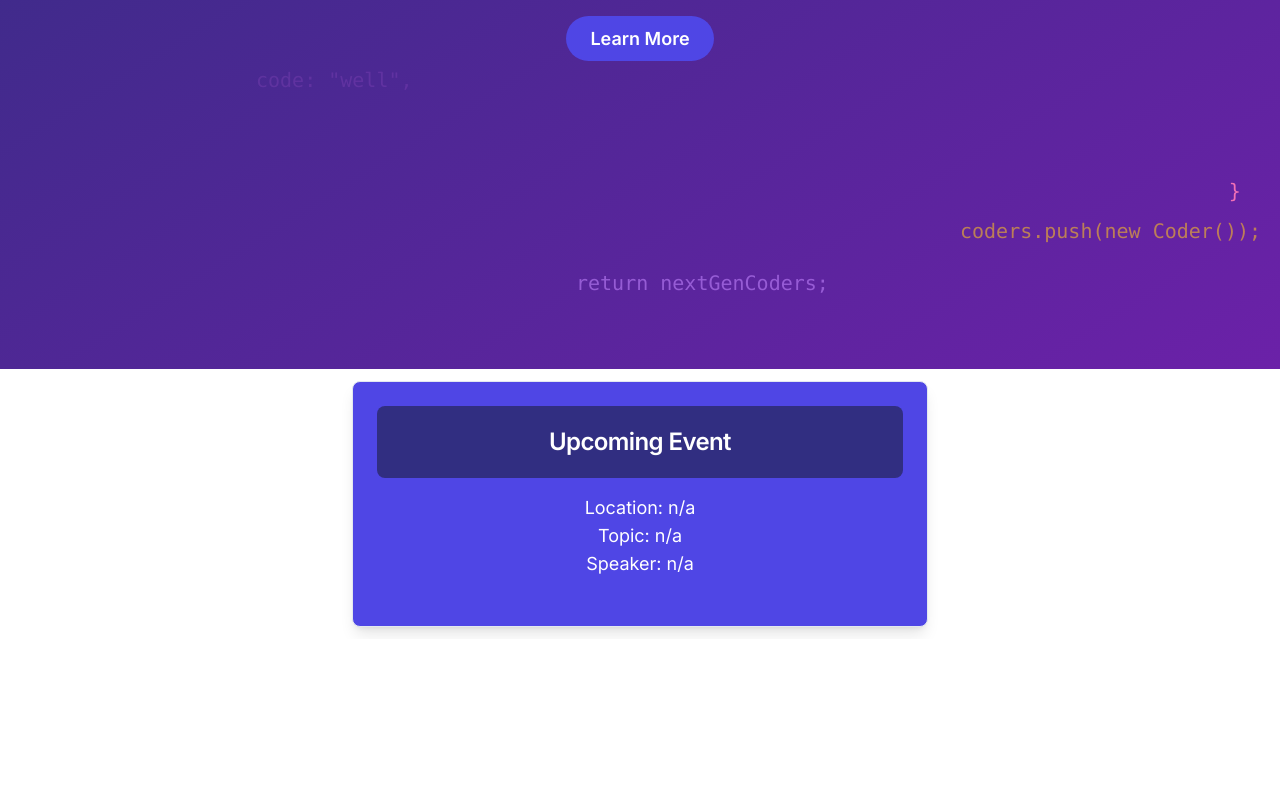
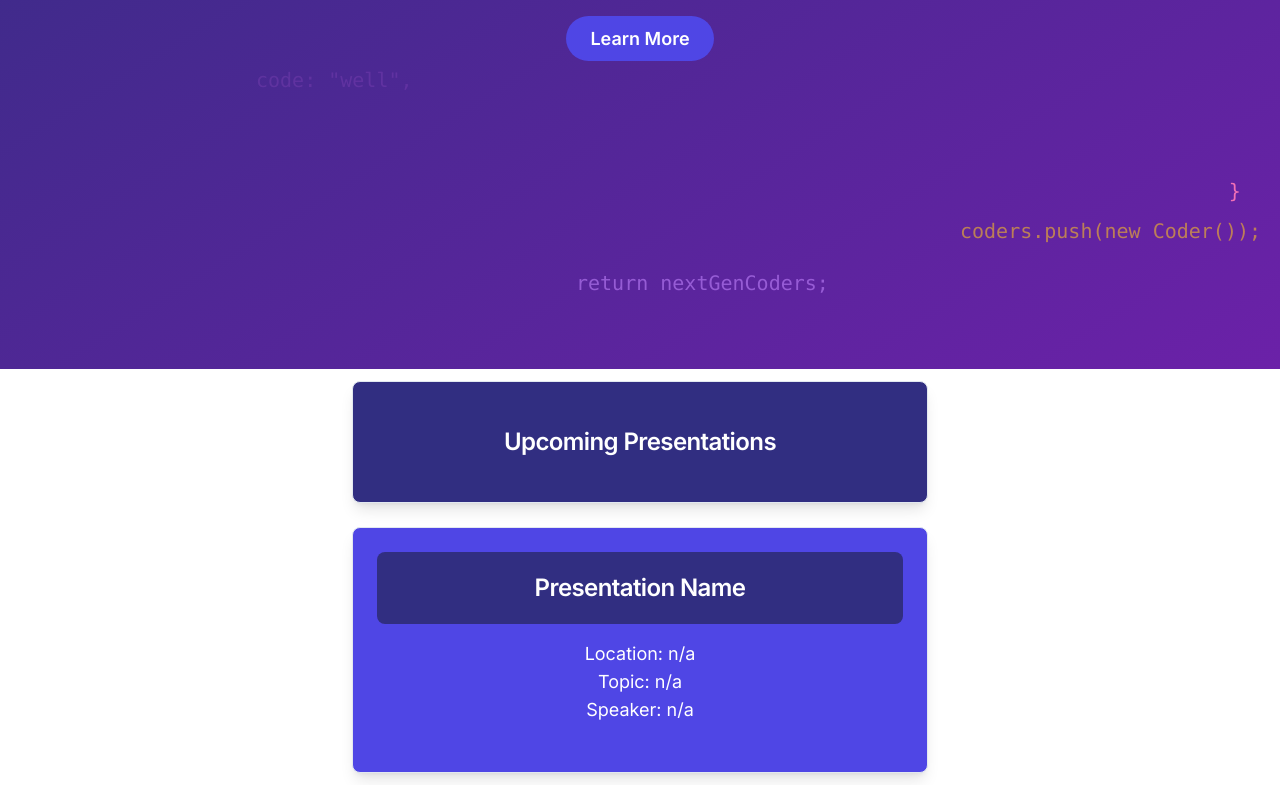
Before and after one commit to AndrxwWxng/turing-club, a Next.js app: page / in a window 1280 px wide. Shown: the part 431-1216 px from the top of the page. Before the commit the page ends 1070 px from the top, so only its background shows below. Built offline with nearby package versions, Linux system fonts and the light colour scheme.

Commit message:
section title

```diff
--- a/src/app/page.tsx
+++ b/src/app/page.tsx
@@ -24,11 +24,22 @@ const HomePage = () => {
         <Hero />
       </div>
       <center>
-      <div className="bg-white py-3 md:flex-row justify-between gap-8">
+      <div className="bg-white py-3 md:flex-row justify-between gap-8 width-75">
+          <Card className="relative max-w-xl max-h-m flex-1 p-6 shadow-lg rounded-lg bg-indigo-900 text-white height-10 width-50">
+            <div className="rounded-lg">
+            <CardHeader>
+              <CardTitle className="text-center">Upcoming Presentations</CardTitle>
+            </CardHeader>
+            </div>
+          </Card>
+      </div>
+      </center>
+      <center>
+      <div className="bg-white py-3 md:flex-row justify-between gap-8 width-75">
           <Card className="relative max-w-xl flex-1 p-6 shadow-lg rounded-lg bg-indigo-600 text-white width-50">
             <div className="bg-indigo-900 rounded-lg">
             <CardHeader>
-              <CardTitle className="text-center">Upcoming Event</CardTitle>
+              <CardTitle className="text-center">Presentation Name</CardTitle>
             </CardHeader>
             </div>
             <div className="pt-4">
```
